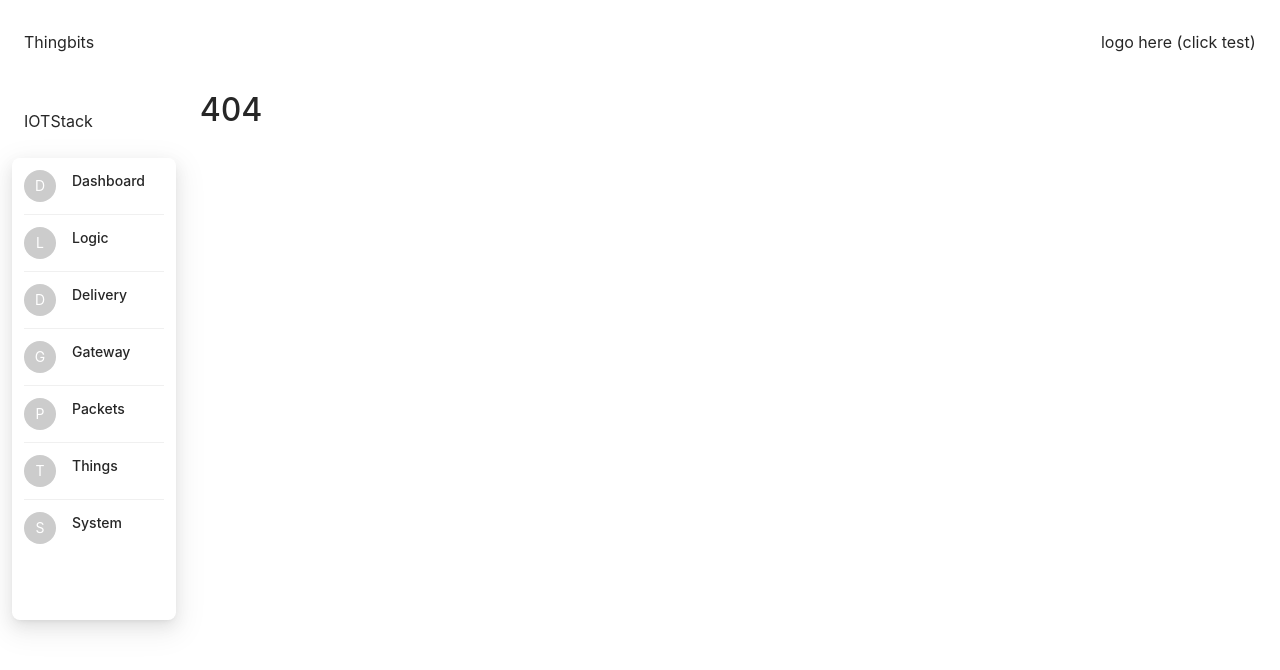
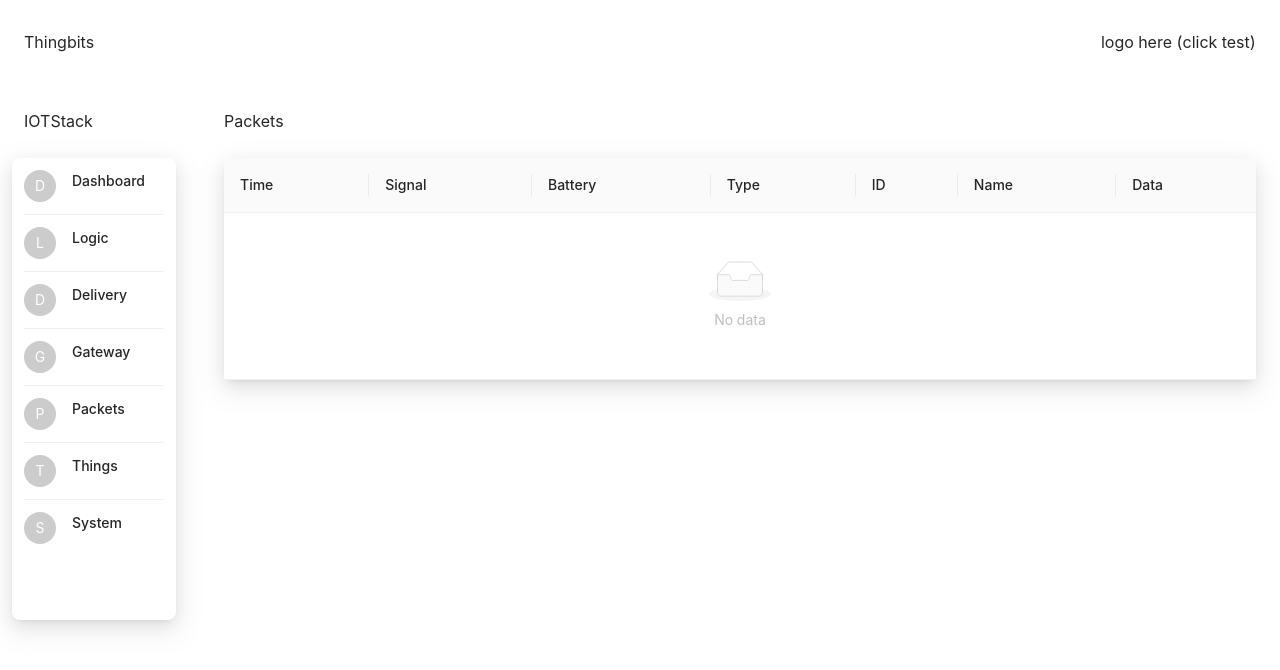
Before and after one commit to nrsimonelli/front-end-dash, a React (Create React App) app: page /#/packets in a window 1280 px wide. Before the commit this address had no page. Shown: the top 670 px of the page. Built offline with nearby package versions, Linux system fonts and the light colour scheme.

Commit message:
added a second table component, linked sidebar to router components, added max-width and  table min width

```diff
--- a/src/components/App/App.js
+++ b/src/components/App/App.js
@@ -10,7 +10,8 @@ import Nav from "../Nav/Nav";
 import Dash from "../Dash/Dash";
 import List from "../List/List";
 import Side from "../Side/Side";
-import Radio from "../Radio/Radio";
+import Log from "../Log/Log";
+import Packets from "../Packets/Packets";
 
 import "antd/dist/antd.css";
 
@@ -31,7 +32,8 @@ class App extends Component {
             <Redirect exact from="/" to="/home" />
             <Route exact path="/home" component={Dash} />
             <Route exact path="/list" component={List} />
-            <Route exact path="/radio" component={Radio} />
+            <Route exact path="/Log" component={Log} />
+            <Route exact path="/packets" component={Packets} />
             <Route render={() => <h1>404</h1>} />
           </Switch>
         </div>
--- /dev/null
+++ b/src/components/Log/Log.js
@@ -0,0 +1,45 @@
+import React from "react";
+import { Table } from "antd";
+
+const columnData = [
+  {
+    title: "Time",
+    dataIndex: "name",
+  },
+  {
+    title: "Signal",
+    dataIndex: "signal",
+  },
+  {
+    title: "Battery",
+    dataIndex: "battery",
+  },
+  {
+    title: "Type",
+    dataIndex: "type",
+  },
+  {
+    title: "ID",
+    dataIndex: "id",
+  },
+  {
+    title: "Name",
+    dataIndex: "name",
+  },
+  {
+    title: "Data",
+    dataIndex: "data",
+  },
+];
+const tableData = [];
+
+const Log = () => {
+  return (
+    <div className="Table-root">
+      <div className="Dash-title">Things</div>
+      <Table className="Table" columns={columnData} dataSource={tableData} />
+    </div>
+  );
+};
+
+export default Log;
--- /dev/null
+++ b/src/components/Packets/Packets.js
@@ -0,0 +1,45 @@
+import React from "react";
+import { Table } from "antd";
+
+const columnData = [
+  {
+    title: "Time",
+    dataIndex: "name",
+  },
+  {
+    title: "Signal",
+    dataIndex: "signal",
+  },
+  {
+    title: "Battery",
+    dataIndex: "battery",
+  },
+  {
+    title: "Type",
+    dataIndex: "type",
+  },
+  {
+    title: "ID",
+    dataIndex: "id",
+  },
+  {
+    title: "Name",
+    dataIndex: "name",
+  },
+  {
+    title: "Data",
+    dataIndex: "data",
+  },
+];
+const tableData = [];
+
+const Packets = () => {
+  return (
+    <div className="Table-root">
+      <div className="Dash-title">Packets</div>
+      <Table className="Table" columns={columnData} dataSource={tableData} />
+    </div>
+  );
+};
+
+export default Packets;
--- a/src/components/Radio/Radio.js
+++ /dev/null
@@ -1,15 +0,0 @@
-import React from "react";
-import { Table } from "antd";
-
-const columnData = [];
-const tableData = [];
-
-const Radio = () => {
-  return (
-    <div>
-      <Table columns={columnData} dataSource={tableData} />
-    </div>
-  );
-};
-
-export default Radio;
--- a/src/components/Side/Side.js
+++ b/src/components/Side/Side.js
@@ -1,19 +1,23 @@
 import React from "react";
 import { List, Avatar } from "antd";
+import { withRouter, useHistory } from "react-router-dom";
 
 const data = [
-  { avatar: "D", title: "Dashboard" },
-  { avatar: "L", title: "Logic" },
-  { avatar: "D", title: "Delivery" },
-  { avatar: "G", title: "Gateway" },
-  { avatar: "P", title: "Packets" },
-  { avatar: "T", title: "Things" },
-  { avatar: "S", title: "System" },
+  { avatar: "D", title: "Dashboard", value: "home" },
+  { avatar: "L", title: "Logic", value: "home" },
+  { avatar: "D", title: "Delivery", value: "list" },
+  { avatar: "G", title: "Gateway", value: "home" },
+  { avatar: "P", title: "Packets", value: "packets" },
+  { avatar: "T", title: "Things", value: "log" },
+  { avatar: "S", title: "System", value: "home" },
 ];
 
 const Side = () => {
-  const sideItemClicked = (e) => {
-    console.log("this item was clicked:", e.target.textContent);
+  const history = useHistory();
+
+  const sideItemClicked = (value) => {
+    console.log("this item was clicked:", value);
+    history.push(`/${value}`);
   };
 
   return (
@@ -24,7 +28,10 @@ const Side = () => {
         className="Side-cont"
         dataSource={data}
         renderItem={(item) => (
-          <List.Item className="Side-item" onClick={sideItemClicked}>
+          <List.Item
+            className="Side-item"
+            onClick={() => sideItemClicked(item.value)}
+          >
             <List.Item.Meta
               avatar={<Avatar>{item.avatar}</Avatar>}
               title={item.title}
@@ -36,4 +43,4 @@ const Side = () => {
   );
 };
 
-export default Side;
+export default withRouter(Side);
--- a/src/scss/_sidebar.scss
+++ b/src/scss/_sidebar.scss
@@ -18,4 +18,5 @@
 }
 .Side-item {
   @include side-margin($margin-secondary);
+  cursor: pointer;
 }
--- a/src/scss/_table.scss
+++ b/src/scss/_table.scss
@@ -1,2 +1,11 @@
 .Table-root {
+  @include flexroot(column, flex-start);
+  width: calc(100% - 200px);
 }
+
+.Table {
+  @include shadow;
+  margin-top: $margin-primary;
+  width: calc(100% - 48px);
+  min-width: 470px;
+}
--- a/src/scss/main.css
+++ b/src/scss/main.css
@@ -99,6 +99,34 @@
   margin-top: 12px;
 }
 
+.Table-root {
+  display: -webkit-box;
+  display: -ms-flexbox;
+  display: flex;
+  -webkit-box-orient: vertical;
+  -webkit-box-direction: normal;
+      -ms-flex-direction: column;
+          flex-direction: column;
+  -webkit-box-pack: start;
+      -ms-flex-pack: start;
+          justify-content: flex-start;
+  -webkit-box-align: center;
+      -ms-flex-align: center;
+          align-items: center;
+  -ms-flex-wrap: wrap;
+      flex-wrap: wrap;
+  width: calc(100% - 200px);
+}
+
+.Table {
+  border-radius: 8px;
+  -webkit-box-shadow: 0 3px 6px -4px rgba(0, 0, 0, 0.12), 0 6px 16px 0 rgba(0, 0, 0, 0.08), 0 9px 28px 8px rgba(0, 0, 0, 0.05);
+          box-shadow: 0 3px 6px -4px rgba(0, 0, 0, 0.12), 0 6px 16px 0 rgba(0, 0, 0, 0.08), 0 9px 28px 8px rgba(0, 0, 0, 0.05);
+  margin-top: 24px;
+  width: calc(100% - 48px);
+  min-width: 470px;
+}
+
 .Side-root {
   display: -webkit-box;
   display: -ms-flexbox;
@@ -143,6 +171,7 @@
 .Side-item {
   margin-left: 12px;
   margin-right: 12px;
+  cursor: pointer;
 }
 
 #root {
```
Also changed, not shown: 1 other file (tests, documents, lock files or other folders).
